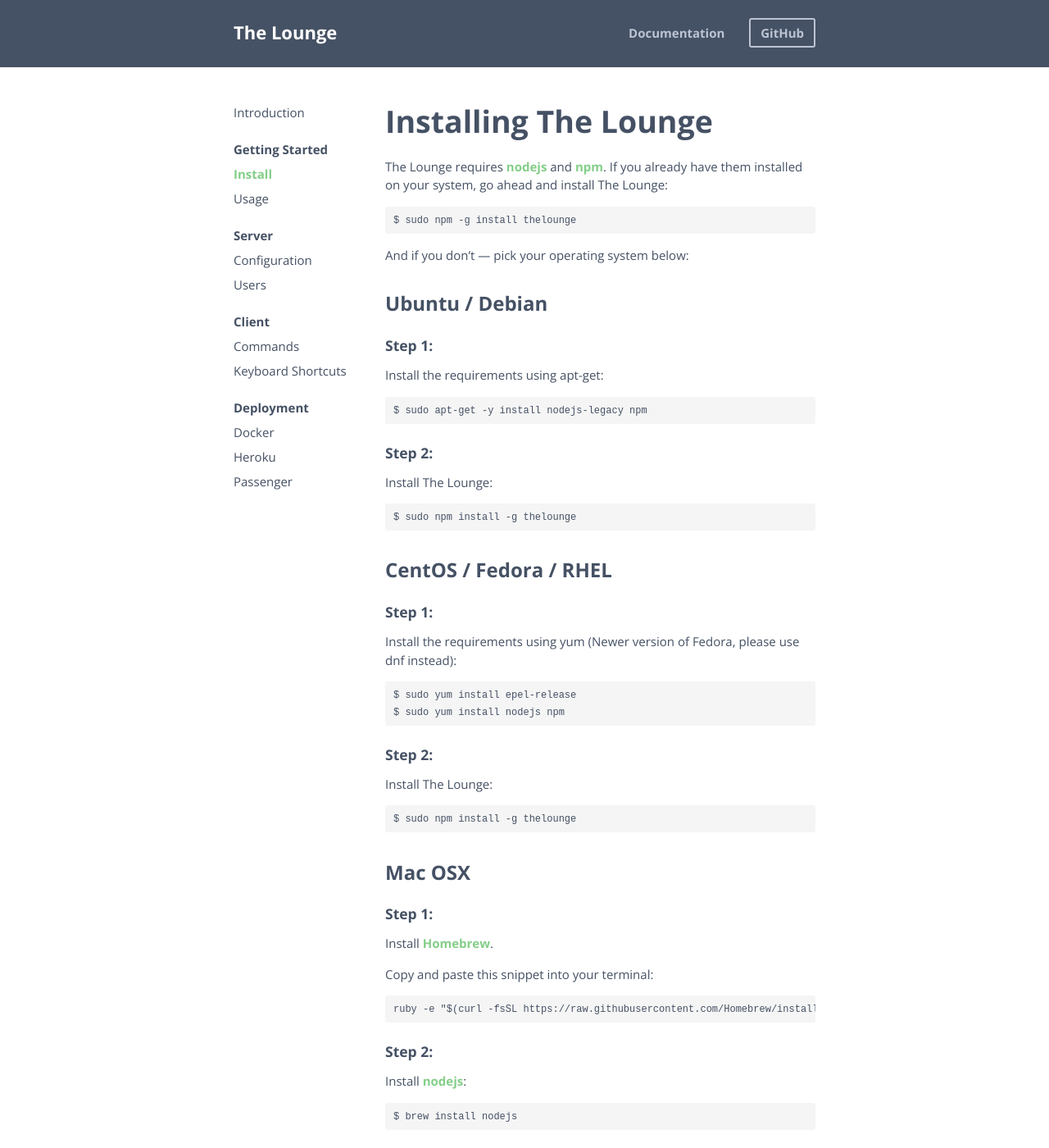
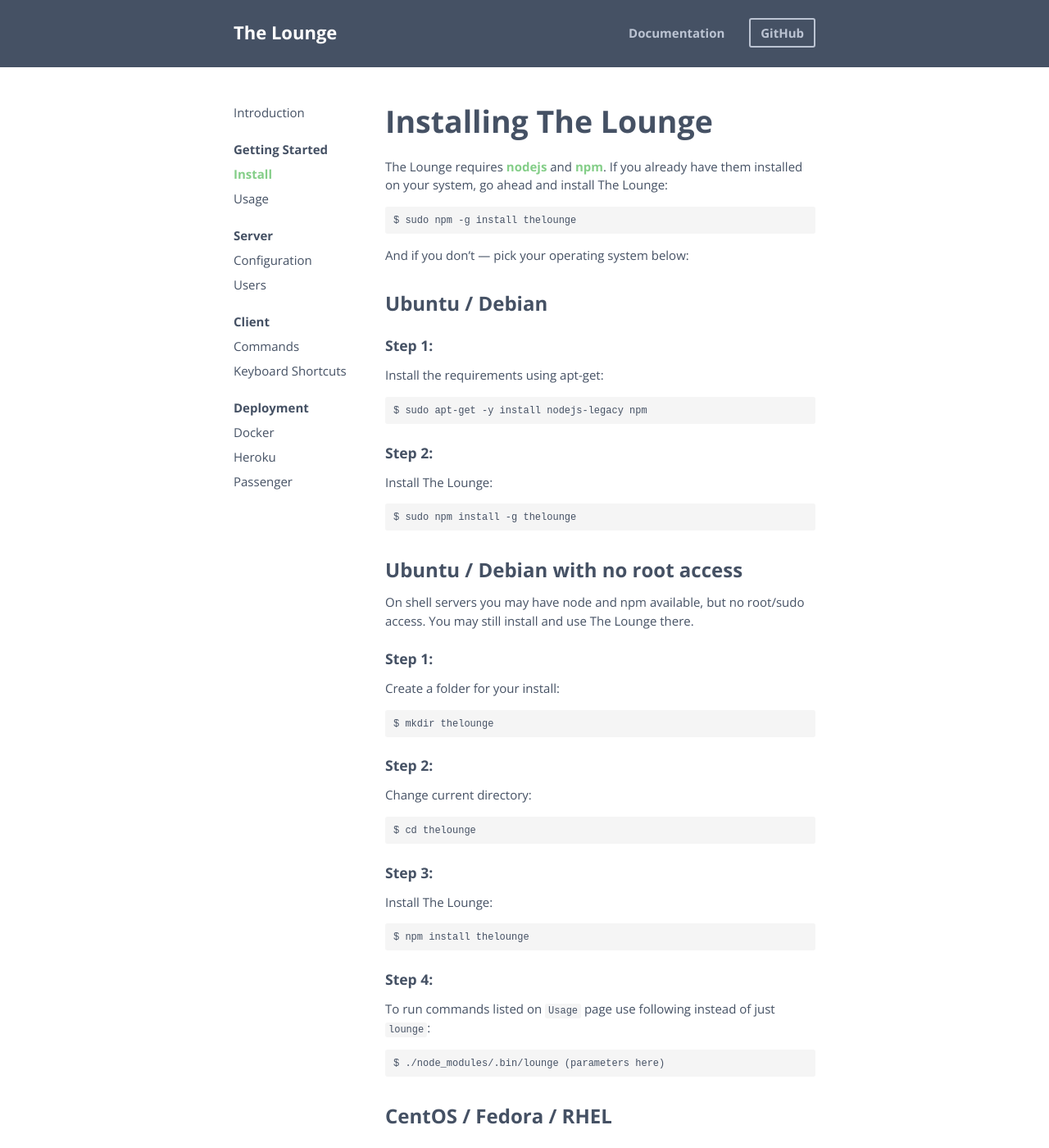
Before and after one commit to thelounge/thelounge.github.io, a Jekyll site: the page built from _docs/getting_started/install.md, in a window 1280 px wide and 1400 px high. Shown: the whole window at 82% size. Built offline with Jekyll 4.4.1, drawn with Linux system fonts in a browser that asks for light colours; Markdown is read by kramdown in place of the engine named in the settings; comment, search, counter and statistics services are not loaded.

Commit message:
Updated install documentation
Added installation steps for Debian-based OS-es with no root access. I've been running Shout/The Lounge this way for months.

````diff
--- a/_docs/getting_started/install.md
+++ b/_docs/getting_started/install.md
@@ -32,6 +32,42 @@
 
 ```
 $ sudo npm install -g thelounge
+```
+
+## Ubuntu / Debian with no root access
+
+On shell servers you may have node and npm available, but no root/sudo access. You may still install and use The Lounge there.
+
+### Step 1:
+
+Create a folder for your install:
+
+```
+$ mkdir thelounge
+```
+
+### Step 2:
+
+Change current directory:
+
+```
+$ cd thelounge
+```
+
+### Step 3:
+
+Install The Lounge:
+
+```
+$ npm install thelounge
+```
+
+### Step 4:
+
+To run commands listed on `Usage` page use following instead of just `lounge`:
+
+```
+$ ./node_modules/.bin/lounge (parameters here)
 ```
 
 ## CentOS / Fedora / RHEL
````
